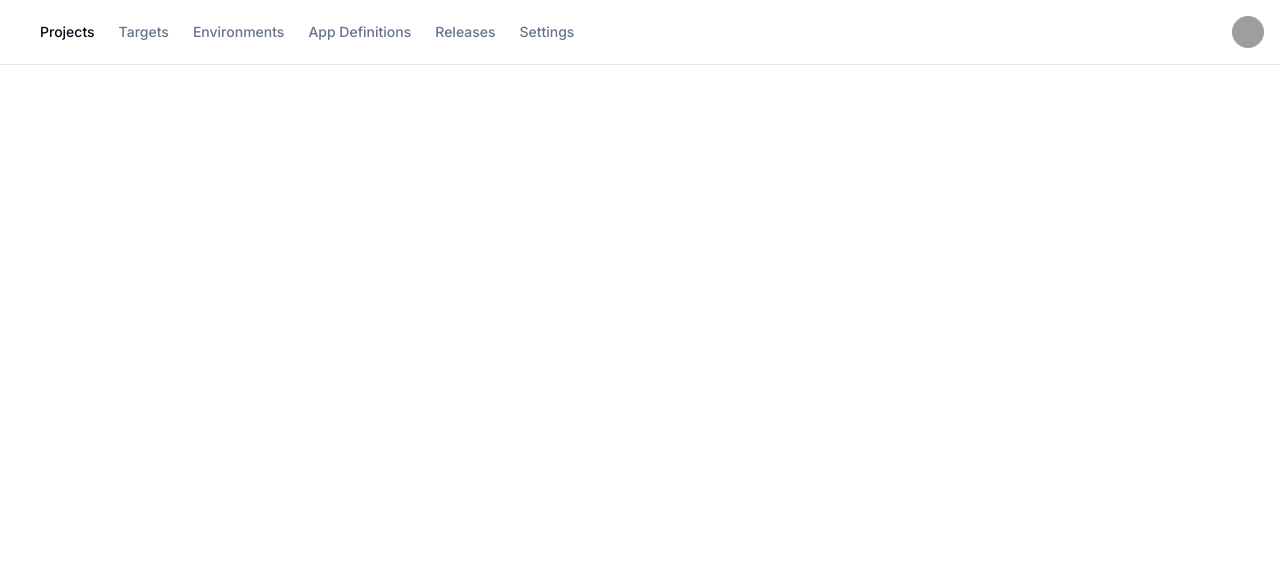
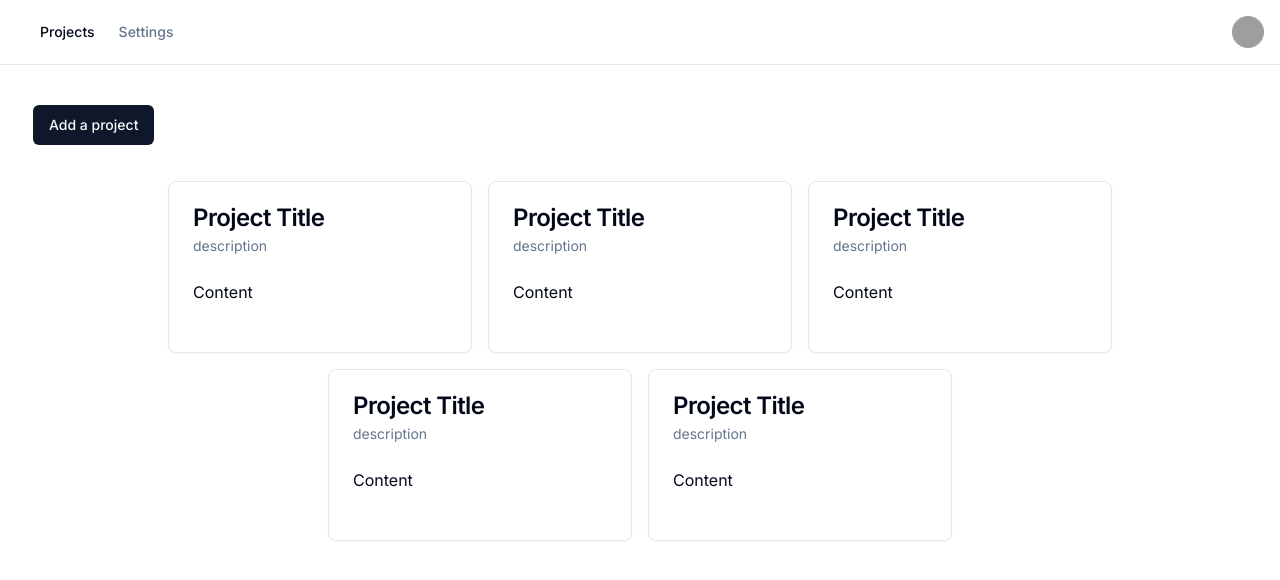
Before and after one commit to tanbiranjum/kwikdeploy, a Next.js app in the folder frontend/: page / in a window 1280 px wide. Shown: the top 580 px of the page. Built offline with nearby package versions, Linux system fonts and the light colour scheme; grey boxes are pictures that could not be loaded.

Commit message:
feat: delete manu for login

```diff
--- a/frontend/app/components/main-container.tsx
+++ b/frontend/app/components/main-container.tsx
@@ -1,13 +1,24 @@
 import { cn } from "@/lib/utils";
 import React from "react";
 
-type Props = {
+type MainContainerProps = {
   children: React.ReactNode;
+  props: React.DetailedHTMLProps<
+    React.HTMLAttributes<HTMLElement>,
+    HTMLElement
+  >;
+  title: string;
 };
 
-const MainContainer = ({ children }: Props) => {
+const MainContainer = ({ children, props }: MainContainerProps) => {
   return (
-    <main className={cn("max-w-[1334px] mx-auto py-10 px-[33px] space-y-9")}>
+    <main
+      {...props}
+      className={cn(
+        "max-w-[1334px] mx-auto py-10 px-[33px] space-y-9",
+        props.className
+      )}
+    >
       {children}
     </main>
   );
--- a/frontend/app/components/main-nav.tsx
+++ b/frontend/app/components/main-nav.tsx
@@ -9,21 +9,22 @@ export function MainNav({
   ...props
 }: React.HTMLAttributes<HTMLElement>) {
   const pathname = usePathname();
+  if (pathname === "/login") return null;
 
-  if (pathname === "/dashboard/projects")
+  if (pathname === "/")
     return (
       <nav
         className={cn("flex items-center space-x-4 lg:space-x-6", className)}
         {...props}
       >
         <Link
-          href="/dashboard/projects"
+          href="/"
           className="text-sm font-medium transition-colors hover:text-primary"
         >
           Projects
         </Link>
         <Link
-          href="/dashboard/settings"
+          href="/settings"
           className="text-sm font-medium text-muted-foreground transition-colors hover:text-primary"
         >
           Settings
@@ -37,37 +38,37 @@ export function MainNav({
       {...props}
     >
       <Link
-        href="/dashboard/projects"
+        href="/"
         className="text-sm font-medium transition-colors hover:text-primary"
       >
         Projects
       </Link>
       <Link
-        href="/dashboard/targets"
+        href="/targets"
         className="text-sm font-medium text-muted-foreground transition-colors hover:text-primary"
       >
         Targets
       </Link>
       <Link
-        href="/dashboard/environments"
+        href="/environments"
         className="text-sm font-medium text-muted-foreground transition-colors hover:text-primary"
       >
         Environments
       </Link>
       <Link
-        href="/dashboard/app-definitions"
+        href="/app-definitions"
         className="text-sm font-medium text-muted-foreground transition-colors hover:text-primary"
       >
         App Definitions
       </Link>
       <Link
-        href="/dashboard/releases"
+        href="/releases"
         className="text-sm font-medium text-muted-foreground transition-colors hover:text-primary"
       >
         Releases
       </Link>
       <Link
-        href="/dashboard/settings"
+        href="/settings"
         className="text-sm font-medium text-muted-foreground transition-colors hover:text-primary"
       >
         Settings
--- a/frontend/app/page.tsx
+++ b/frontend/app/page.tsx
@@ -1,8 +1,59 @@
+import { cn } from "@/lib/utils";
+import React from "react";
+import ProjectCard from "./project-card";
+import { Button } from "@/components/ui/button";
+import Link from "next/link";
+import MainContainer from "./components/main-container";
 
-export default function Home() {
+type Props = {};
+
+const ProjectsPage = (props: Props) => {
   return (
-    <main className="flex min-h-screen flex-col items-center justify-between p-24">
+    <MainContainer props={{ className: "" }} title="tile">
+      <div className={cn("")}>
+        <Link href="/targets">
+          <Button>Add a project</Button>
+        </Link>
+      </div>
+      <div className={cn("flex justify-center items-center flex-wrap gap-4")}>
+        <ProjectCard
+          id="123"
+          titleCard="Project Title"
+          descriptionCard="description"
+          bodyCard="Content"
+          footerCard=""
+        />
+        <ProjectCard
+          id="123"
+          titleCard="Project Title"
+          descriptionCard="description"
+          bodyCard="Content"
+          footerCard=""
+        />
+        <ProjectCard
+          id="123"
+          titleCard="Project Title"
+          descriptionCard="description"
+          bodyCard="Content"
+          footerCard=""
+        />
+        <ProjectCard
+          id="123"
+          titleCard="Project Title"
+          descriptionCard="description"
+          bodyCard="Content"
+          footerCard=""
+        />
+        <ProjectCard
+          id="123"
+          titleCard="Project Title"
+          descriptionCard="description"
+          bodyCard="Content"
+          footerCard=""
+        />
+      </div>
+    </MainContainer>
+  );
+};
 
-    </main>
-  )
-}
+export default ProjectsPage;
--- /dev/null
+++ b/frontend/app/project-card.tsx
@@ -0,0 +1,44 @@
+import {
+  Card,
+  CardContent,
+  CardDescription,
+  CardFooter,
+  CardHeader,
+  CardTitle,
+} from "@/components/ui/card";
+import { cn } from "@/lib/utils";
+import Link from "next/link";
+
+type CardAttribute = {
+  titleCard?: string;
+  descriptionCard?: string;
+  bodyCard?: string;
+  footerCard?: string;
+};
+type CardProps = React.ComponentProps<typeof Card> & CardAttribute;
+
+const ProjectCard = ({
+  className,
+  titleCard,
+  descriptionCard,
+  bodyCard,
+  footerCard,
+  ...props
+}: CardProps) => {
+  return (
+    <Link href={`/${props.id}`}>
+      <Card className={cn("w-[304px] ", className)} {...props}>
+        <CardHeader>
+          <CardTitle>{titleCard} </CardTitle>
+          <CardDescription>{descriptionCard} </CardDescription>
+        </CardHeader>
+        <CardContent className="grid gap-4">
+          <div>{bodyCard}</div>
+        </CardContent>
+        <CardFooter>{footerCard}</CardFooter>
+      </Card>
+    </Link>
+  );
+};
+
+export default ProjectCard;
--- a/frontend/app/projects/page.tsx
+++ /dev/null
@@ -1,28 +0,0 @@
-import { cn } from "@/lib/utils";
-import React from "react";
-import ProjectCard from "./project-card";
-import { Button } from "@/components/ui/button";
-import Link from "next/link";
-import MainContainer from "../components/main-container";
-
-type Props = {};
-
-const ProjectsPage = (props: Props) => {
-  return (
-    <MainContainer>
-      <div className={cn("")}>
-        <Link href="/dashboard/targets">
-          <Button>Add a project</Button>
-        </Link>
-      </div>
-      <div className={cn("flex justify-center items-center flex-wrap gap-4")}>
-        <ProjectCard id="test" />
-        <ProjectCard id="test" />
-        <ProjectCard id="test" />
-        <ProjectCard id="test" />
-      </div>
-    </MainContainer>
-  );
-};
-
-export default ProjectsPage;
--- a/frontend/app/projects/project-card.tsx
+++ /dev/null
@@ -1,31 +0,0 @@
-import {
-  Card,
-  CardContent,
-  CardDescription,
-  CardFooter,
-  CardHeader,
-  CardTitle,
-} from "@/components/ui/card";
-import { cn } from "@/lib/utils";
-import Link from "next/link";
-
-type CardProps = React.ComponentProps<typeof Card>;
-
-const ProjectCard = ({ className, ...props }: CardProps) => {
-  return (
-    <Link href={`/dashboard/projects/${props.id}`}>
-      <Card className={cn("w-[304px] ", className)} {...props}>
-        <CardHeader>
-          <CardTitle>Title </CardTitle>
-          <CardDescription>description </CardDescription>
-        </CardHeader>
-        <CardContent className="grid gap-4">
-          <div>Content</div>
-        </CardContent>
-        <CardFooter>footer</CardFooter>
-      </Card>
-    </Link>
-  );
-};
-
-export default ProjectCard;
--- a/frontend/components/ui/main-nav-container.tsx
+++ b/frontend/components/ui/main-nav-container.tsx
@@ -1,10 +1,16 @@
+"use client";
+
 import { MainNav } from "@/app/components/main-nav";
 import { UserNav } from "@/app/components/user-nav";
 import React from "react";
+import { usePathname } from "next/navigation";
 
 type Props = {};
 
 const ManiNavContainer = (props: Props) => {
+  const pathname = usePathname();
+
+  if (pathname === "/login") return null;
   return (
     <div className="border-b">
       <div className="flex h-16 items-center px-4">
--- a/frontend/next.config.js
+++ b/frontend/next.config.js
@@ -1,15 +1,5 @@
 /** @type {import('next').NextConfig} */
 
-const nextConfig = {
-  async redirects() {
-    return [
-      {
-        source: "/",
-        destination: "/dashboard",
-        permanent: true,
-      },
-    ];
-  },
-};
+const nextConfig = {};
 
 module.exports = nextConfig;
```
Also changed, not shown: frontend/app/[slug]/page.tsx (renamed from frontend/app/projects/[slug]/page.tsx).
